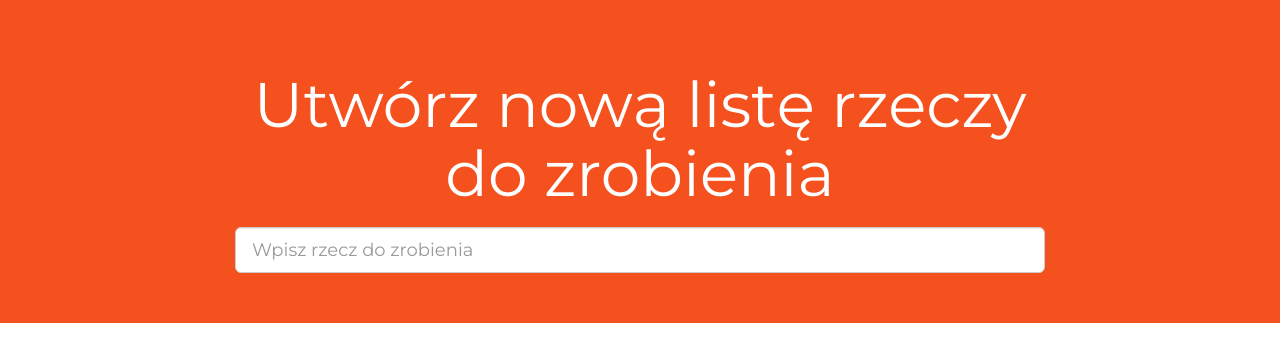
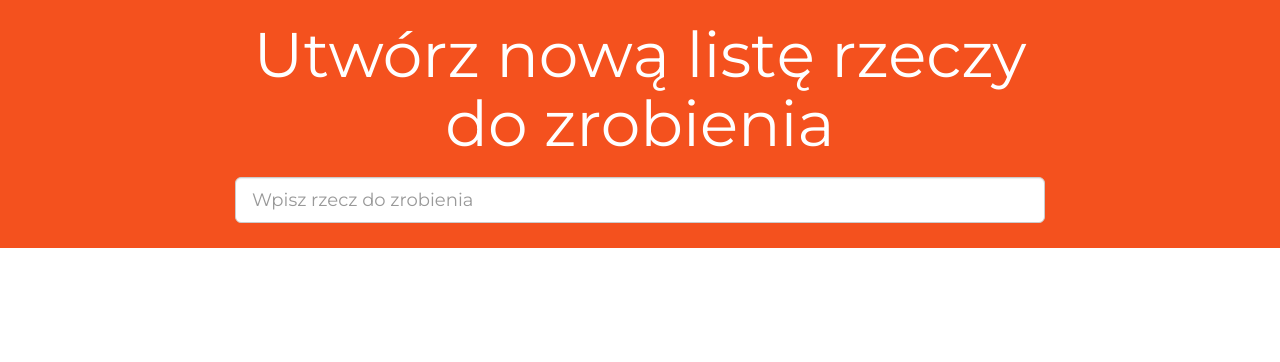
Before and after one commit to slaneslane/superlists, a Django app: page / in a window 1280 px wide. Shown: the part 50-412 px from the top of the page. Run offline with Django 3.2, Linux system fonts and the light colour scheme; the visitor is signed in with stand-in values (Sample User, id 1); some libraries are stand-ins or nearby versions.

Commit message:
CSS - detale

```diff
--- a/lists/static/base.css
+++ b/lists/static/base.css
@@ -10,6 +10,9 @@ body {
 }
 .navbar .navbar-form {
     border: 0;
+}
+.navbar-text {
+    margin-left: 15px;
 }
 .navbar-header .navbar-brand, .navbar-form, .nav .navbar-text, .navbar-default .navbar-nav > li > a {
     color: #ddd;
@@ -24,7 +27,7 @@ body {
 .jumbotron {
     background-color: #f4511e;
     color: #fff;
-    padding: 50px 25px;
+    padding: 0px 25px 25px;
     font-family: Montserrat, sans-serif;
 }
 #id_text {
```
